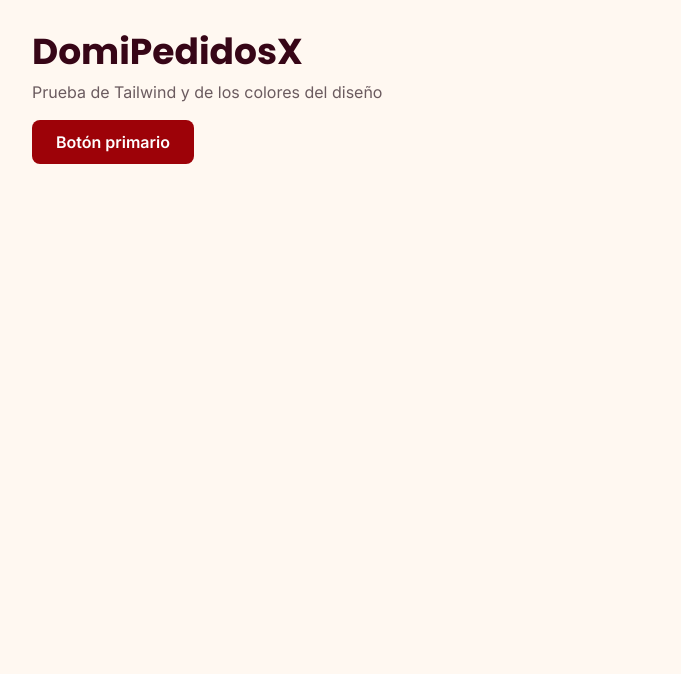
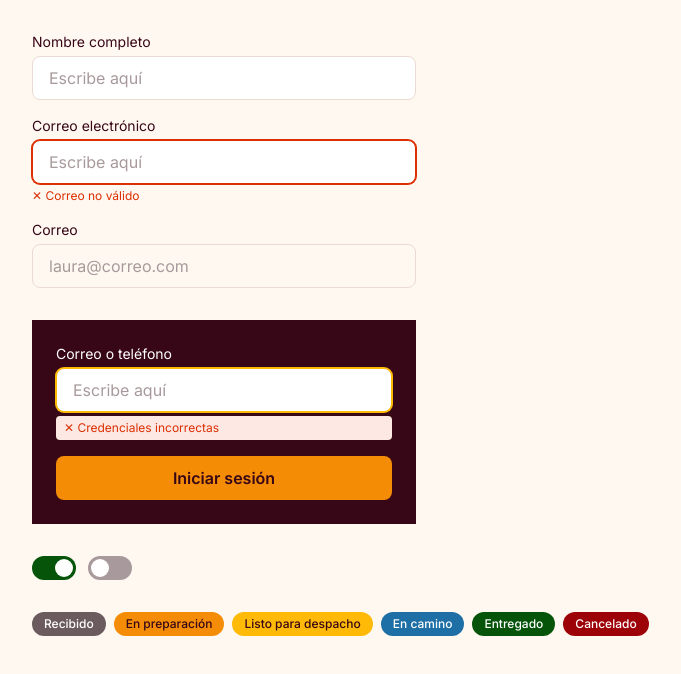
Before and after one commit to juanjose-atuesta/DomiPedidosX, a React (Vite) app in the folder frontend/: page / in a window 1280 px wide. Shown: the top 674 px of the page, without its empty margins (0-681 px from the left). Built offline with nearby package versions, Linux system fonts and the light colour scheme.

Commit message:
feat(frontend): componentes base Boton, CampoTexto, Interruptor y EtiquetaEstado

```diff
--- a/frontend/src/App.jsx
+++ b/frontend/src/App.jsx
@@ -1,11 +1,38 @@
+import { useState } from "react"
+import Boton from "./components/Boton"
+import CampoTexto from "./components/CampoTexto"
+import Interruptor from "./components/Interruptor"
+import EtiquetaEstado from "./components/EtiquetaEstado"
+
 export default function App() {
+  const [activo, setActivo] = useState(true)
+
   return (
-    <div className="p-8">
-      <h1 className="font-titulo text-4xl font-bold text-texto">DomiPedidosX</h1>
-      <p className="mt-2 text-texto-sec">Prueba de Tailwind y de los colores del diseño</p>
-      <button className="mt-4 rounded-lg bg-primario px-6 py-2.5 font-semibold text-white hover:bg-vino">
-        Botón primario
-      </button>
+    <div className="space-y-8 p-8">
+      <div className="flex max-w-sm flex-col gap-4">
+        <CampoTexto etiqueta="Nombre completo" placeholder="Escribe aquí" />
+        <CampoTexto etiqueta="Correo electrónico" placeholder="Escribe aquí" error="Correo no válido" />
+        <CampoTexto etiqueta="Correo" defaultValue="laura@correo.com" disabled />
+      </div>
+
+      <div className="flex max-w-sm flex-col gap-4 bg-vino p-6">
+        <CampoTexto fondo="oscuro" etiqueta="Correo o teléfono" placeholder="Escribe aquí" error="Credenciales incorrectas" />
+        <Boton tipo="ambar" anchoCompleto>Iniciar sesión</Boton>
+      </div>
+
+      <div className="flex items-center gap-3">
+        <Interruptor activo={activo} onChange={setActivo} etiqueta="Disponible" />
+        <Interruptor activo={false} />
+      </div>
+
+      <div className="flex flex-wrap gap-2">
+        <EtiquetaEstado estado="recibido" />
+        <EtiquetaEstado estado="preparacion" />
+        <EtiquetaEstado estado="listo" />
+        <EtiquetaEstado estado="camino" />
+        <EtiquetaEstado estado="entregado" />
+        <EtiquetaEstado estado="cancelado" />
+      </div>
     </div>
   )
 }
--- /dev/null
+++ b/frontend/src/components/Boton.jsx
@@ -0,0 +1,30 @@
+const ESTILOS = {
+  primario:
+    "bg-primario text-white enabled:hover:bg-vino disabled:bg-borde disabled:text-deshabilitado",
+  secundario:
+    "border-2 border-primario text-primario enabled:hover:bg-fondo-error disabled:border-borde disabled:text-deshabilitado",
+  texto:
+    "text-primario enabled:hover:bg-fondo-error disabled:text-deshabilitado",
+  ambar:
+    "bg-ambar text-texto enabled:hover:bg-amarillo disabled:bg-borde disabled:text-deshabilitado",
+  contornoClaro:
+    "border-2 border-white text-white enabled:hover:bg-white/15 disabled:border-deshabilitado disabled:text-deshabilitado",
+}
+
+export default function Boton({
+  tipo = "primario",
+  anchoCompleto = false,
+  className = "",
+  children,
+  ...props
+}) {
+  return (
+    <button
+      type="button"
+      className={`inline-flex h-11 items-center justify-center rounded-lg px-6 text-base font-semibold transition-colors disabled:cursor-not-allowed ${ESTILOS[tipo]} ${anchoCompleto ? "w-full" : ""} ${className}`}
+      {...props}
+    >
+      {children}
+    </button>
+  )
+}
--- /dev/null
+++ b/frontend/src/components/CampoTexto.jsx
@@ -0,0 +1,49 @@
+import { useId } from "react"
+
+const BORDE = {
+  claro: {
+    normal: "border-borde focus:border-primario focus:ring-1 focus:ring-primario",
+    error: "border-error ring-1 ring-error",
+  },
+  oscuro: {
+    normal: "border-borde focus:border-amarillo focus:ring-1 focus:ring-amarillo",
+    error: "border-amarillo ring-1 ring-amarillo",
+  },
+}
+
+export default function CampoTexto({
+  etiqueta,
+  error,
+  fondo = "claro",
+  className = "",
+  ...props
+}) {
+  const id = useId()
+  const oscuro = fondo === "oscuro"
+
+  return (
+    <div className={`flex flex-col gap-1 ${className}`}>
+      {etiqueta && (
+        <label htmlFor={id} className={`text-sm ${oscuro ? "text-white" : "text-texto"}`}>
+          {etiqueta}
+        </label>
+      )}
+      <input
+        id={id}
+        aria-invalid={Boolean(error)}
+        className={`h-11 w-full rounded-lg border bg-white px-4 text-base text-texto outline-none placeholder:text-deshabilitado disabled:bg-fondo disabled:text-deshabilitado ${
+          error ? BORDE[fondo].error : BORDE[fondo].normal
+        }`}
+        {...props}
+      />
+      {error && (
+        <p
+          role="alert"
+          className={`text-xs text-error ${oscuro ? "rounded bg-fondo-error px-2 py-1" : ""}`}
+        >
+          ✕ {error}
+        </p>
+      )}
+    </div>
+  )
+}
--- /dev/null
+++ b/frontend/src/components/EtiquetaEstado.jsx
@@ -0,0 +1,19 @@
+const ESTADOS = {
+  recibido: { texto: "Recibido", clases: "bg-texto-sec text-white" },
+  preparacion: { texto: "En preparación", clases: "bg-ambar text-texto" },
+  listo: { texto: "Listo para despacho", clases: "bg-amarillo text-texto" },
+  camino: { texto: "En camino", clases: "bg-info text-white" },
+  entregado: { texto: "Entregado", clases: "bg-exito text-white" },
+  cancelado: { texto: "Cancelado", clases: "bg-primario text-white" },
+}
+
+export default function EtiquetaEstado({ estado = "recibido", children }) {
+  const { texto, clases } = ESTADOS[estado]
+  return (
+    <span
+      className={`inline-flex items-center rounded-full px-3 py-1 text-xs font-medium ${clases}`}
+    >
+      {children ?? texto}
+    </span>
+  )
+}
--- /dev/null
+++ b/frontend/src/components/Interruptor.jsx
@@ -0,0 +1,21 @@
+export default function Interruptor({ activo = false, onChange, disabled = false, etiqueta }) {
+  return (
+    <button
+      type="button"
+      role="switch"
+      aria-checked={activo}
+      aria-label={etiqueta}
+      disabled={disabled}
+      onClick={() => onChange?.(!activo)}
+      className={`flex h-6 w-11 items-center rounded-full p-[3px] transition-colors disabled:opacity-50 ${
+        activo ? "bg-exito" : "bg-deshabilitado"
+      }`}
+    >
+      <span
+        className={`h-[18px] w-[18px] rounded-full bg-white transition-transform ${
+          activo ? "translate-x-5" : "translate-x-0"
+        }`}
+      />
+    </button>
+  )
+}
```
